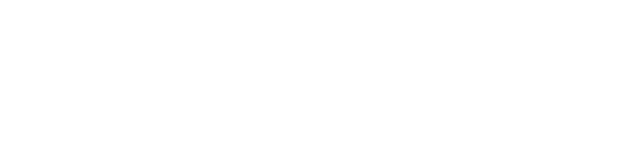
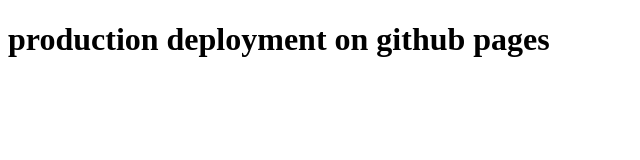
Before and after one commit to arjanithakkar107/practise, a plain HTML site: page index.html in a window 1280 px wide. Shown: the whole page, without its empty margins (0-640 px from the left). Drawn offline with Linux system fonts and the light colour scheme.

Commit message:
production version

```diff
--- a/index.html
+++ b/index.html
@@ -6,6 +6,6 @@
     <title>Document</title>
 </head>
 <body>
-
+    <h1> production deployment on github pages</h1>
 </body>
 </html>
```
